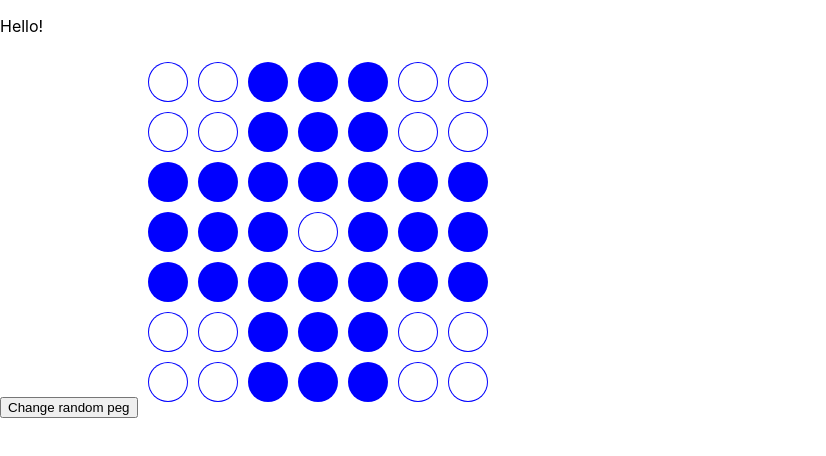
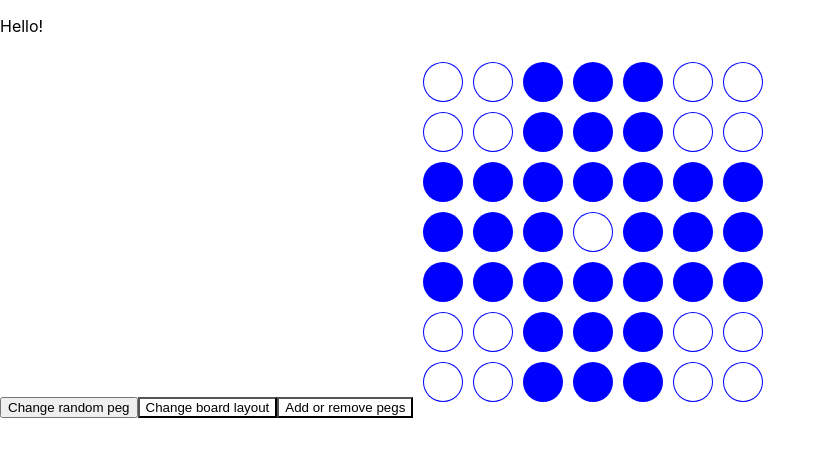
Before and after one commit to joddern/peg_solitaire, a React (Create React App) app: page / in a window 1280 px wide. Shown: the top 456 px of the page, without its empty margins (0-826 px from the left). Built offline with nearby package versions, Linux system fonts and the light colour scheme.

Commit message:
Added so that I can manipulate the board wit btns

```diff
--- a/src/components/GameBoard.tsx
+++ b/src/components/GameBoard.tsx
@@ -18,7 +18,7 @@ type Coord = {
 const Game = () => {
   const canvasRef = useRef<HTMLCanvasElement>(null);
   const [selectedPeg, setSelectedPeg] = useState<Coord | null>(null);
-  // Define the game board (1 for peg, 0 for empty)
+  // Define the game board (1 for peg, 0 for empty, 2 for restricted field)
   const [board, setBoard] = useState([
     [0, 0, 1, 1, 1, 0, 0],
     [0, 0, 1, 1, 1, 0, 0],
@@ -28,6 +28,8 @@ const Game = () => {
     [0, 0, 1, 1, 1, 0, 0],
     [0, 0, 1, 1, 1, 0, 0],
   ]);
+  const [changeBoardMode, setChangeBoardMode] = useState<boolean>(false);
+  const [changePegsMode, setChangePegsMode] = useState<boolean>(false);
 
   useEffect(() => {
     const canvas = canvasRef.current;
@@ -105,13 +107,36 @@ const Game = () => {
       spacing + pegRadius + y_index * (2 * pegRadius + spacing);
 
     // Check if within circle and that there is a peg in the circle
-    if (
-      Math.sqrt((y - y_centered) ** 2 + (x - x_centered) ** 2) <= pegRadius &&
-      board[y_index][x_index] === 1
-    ) {
-      setSelectedPeg({ x: x_index, y: y_index });
-      console.log("selected_peg set:", { x: x_index, y: y_index });
-      return;
+    if (Math.sqrt((y - y_centered) ** 2 + (x - x_centered) ** 2) <= pegRadius) {
+      if (changeBoardMode) {
+        const board_copy = board.slice();
+        if (
+          board_copy[y_index][x_index] === 1 ||
+          board_copy[y_index][x_index] === 0
+        ) {
+          board_copy[y_index][x_index] = 2;
+        } else if (board_copy[y_index][x_index] === 2) {
+          board_copy[y_index][x_index] = 1;
+        }
+        setBoard(board_copy);
+        return;
+      } else if (changePegsMode) {
+        const board_copy = board.slice();
+        if (board_copy[y_index][x_index] === 1) {
+          board_copy[y_index][x_index] = 0;
+        } else if (board_copy[y_index][x_index] === 0) {
+          board_copy[y_index][x_index] = 1;
+        }
+        setBoard(board_copy);
+        return;
+      }
+
+      // Normal play
+      if (board[y_index][x_index] === 1) {
+        setSelectedPeg({ x: x_index, y: y_index });
+        console.log("selected_peg set:", { x: x_index, y: y_index });
+        return;
+      }
     }
     setSelectedPeg(null);
   };
@@ -119,6 +144,36 @@ const Game = () => {
   return (
     <div>
       <button onClick={updateBoardSomeWhat}> Change random peg </button>
+      <button
+        className="ml-12 mr-12 mt-12 mb-12"
+        style={
+          changeBoardMode
+            ? { backgroundColor: "green", color: "black" }
+            : { backgroundColor: "white", color: "black" }
+        }
+        onClick={() => {
+          setChangeBoardMode(!changeBoardMode);
+          setChangePegsMode(false);
+        }}
+      >
+        {" "}
+        Change board layout{" "}
+      </button>
+      <button
+        className="ml-10 mr-12 mt-12 mb-12"
+        style={
+          changePegsMode
+            ? { backgroundColor: "green", color: "black" }
+            : { backgroundColor: "white", color: "black" }
+        }
+        onClick={() => {
+          setChangePegsMode(!changePegsMode);
+          setChangeBoardMode(false);
+        }}
+      >
+        {" "}
+        Add or remove pegs{" "}
+      </button>
       <canvas
         ref={canvasRef}
         width={(maxSize + 1) * spacing + 2 * maxSize * pegRadius}
```
